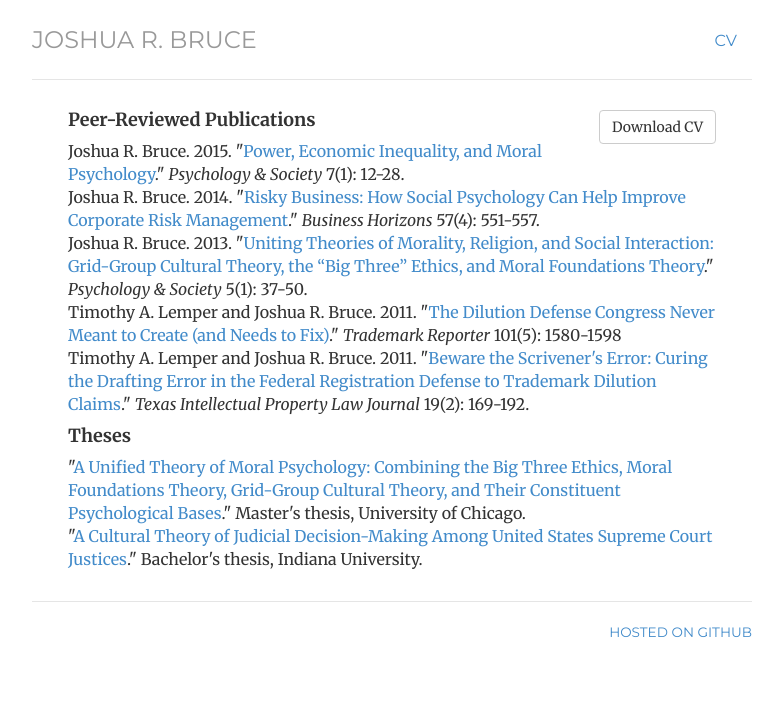
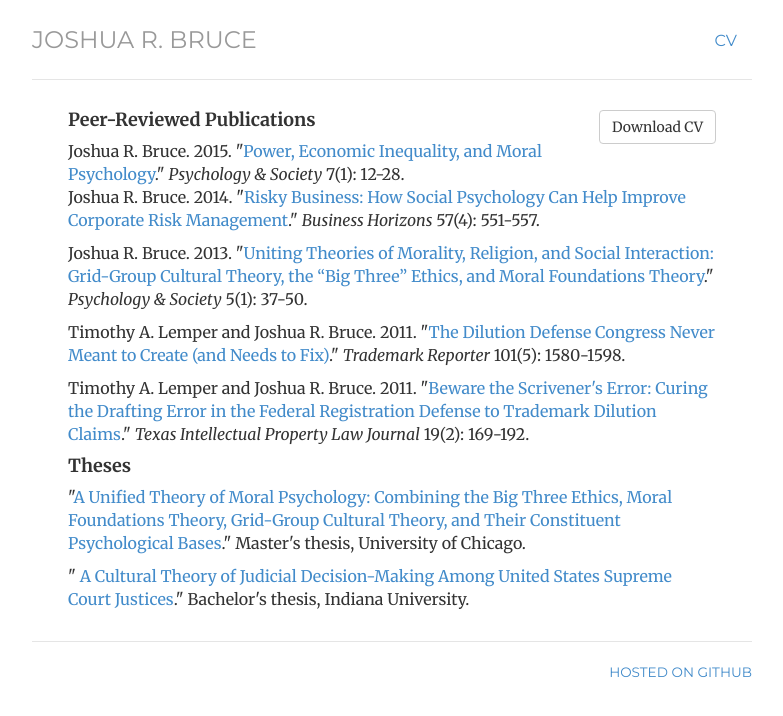
Before and after one commit to joshuarbruce/joshuarbruce.github.io, a Jekyll site: the page built from cv/index.html, in a window 1280 px wide. Shown: the top 716 px of the page, without its empty margins (248-1031 px from the left). Built offline with Jekyll 4.4.1, drawn with Linux system fonts in a browser that asks for light colours.

Commit message:
Update index.html

```diff
--- a/cv/index.html
+++ b/cv/index.html
@@ -8,24 +8,29 @@ description: list of Joshua R. Bruce's publications
 	<h4><b>Peer-Reviewed Publications</b></h4>
 	Joshua R. Bruce. 2015. "<a href="https://www.academia.edu/10452970/Power_Economic_Inequality_and_Moral_Psychology" taret="_blank">Power, Economic Inequality, and Moral Psychology</a>." <i>Psychology & Society</i> 7(1): 12-28.
 	<br>
+	<p>
+		Joshua R. Bruce. 2014. "<a href="https://www.academia.edu/6032323/Risky_Business_How_Social_Psychology_Can_Help_Improve_Corporate_Risk_Management" taret="_blank">Risky Business: How Social Psychology Can Help Improve Corporate Risk Management</a>." <i>Business Horizons</i> 57(4): 551-557.
+	</p>
 
-	Joshua R. Bruce. 2014. "<a href="https://www.academia.edu/6032323/Risky_Business_How_Social_Psychology_Can_Help_Improve_Corporate_Risk_Management" taret="_blank">Risky Business: How Social Psychology Can Help Improve Corporate Risk Management</a>." <i>Business Horizons</i> 57(4): 551-557.
-	<br>
+	<p>
+		Joshua R. Bruce. 2013. "<a href="http://www.psychologyandsociety.org/__assets/__original/2013/02/Bruce_J.pdf" taret="_blank">Uniting Theories of Morality, Religion, and Social Interaction: Grid-Group Cultural Theory, the “Big Three” Ethics, and Moral Foundations Theory</a>." <i>Psychology & Society</i> 5(1): 37-50.
+	</p>
 
-	Joshua R. Bruce. 2013. "<a href="http://www.psychologyandsociety.org/__assets/__original/2013/02/Bruce_J.pdf" taret="_blank">Uniting Theories of Morality, Religion, and Social Interaction: Grid-Group Cultural Theory, the “Big Three” Ethics, and Moral Foundations Theory</a>." <i>Psychology & Society</i> 5(1): 37-50.
-	<br>
+	<p>
+		Timothy A. Lemper and Joshua R. Bruce. 2011. "<a href="http://heinonline.org/HOL/LandingPage?collection=journals&handle=hein.journals/thetmr101&div=51&id=&page=" taret="_blank">The Dilution Defense Congress Never Meant to Create (and Needs to Fix)</a>." <i>Trademark Reporter</i> 101(5): 1580-1598.
+	</p>
 
-	Timothy A. Lemper and Joshua R. Bruce. 2011. "<a href="http://heinonline.org/HOL/LandingPage?collection=journals&handle=hein.journals/thetmr101&div=51&id=&page=" taret="_blank">The Dilution Defense Congress Never Meant to Create (and Needs to Fix)</a>." <i>Trademark Reporter</i> 101(5): 1580-1598
-	<br>
-
-	Timothy A. Lemper and Joshua R. Bruce. 2011. "<a href="http://heinonline.org/HOL/LandingPage?collection=journals&handle=hein.journals/tipj19&div=11&id=&page=" taret="_blank">Beware the Scrivener's Error: Curing the Drafting Error in the Federal Registration Defense to Trademark Dilution Claims</a>." <i>Texas Intellectual Property Law Journal</i> 19(2): 169-192.
-	<br>
+	<p>
+		Timothy A. Lemper and Joshua R. Bruce. 2011. "<a href="http://heinonline.org/HOL/LandingPage?collection=journals&handle=hein.journals/tipj19&div=11&id=&page=" taret="_blank">Beware the Scrivener's Error: Curing the Drafting Error in the Federal Registration Defense to Trademark Dilution Claims</a>." <i>Texas Intellectual Property Law Journal</i> 19(2): 169-192.
+	</p>
 
 	<h4><b>Theses</b></h4>
 
-	"<a href="https://www.academia.edu/7620433/MA_Thesis_A_Unified_Theory_of_Moral_Psychology_Combining_the_Big_Three_Ethics_Moral_Foundations_Theory_Grid-Group_Cultural_Theory_and_Their_Constituent_Psychological_Bases" target="_blank">A Unified Theory of Moral Psychology: Combining the Big Three Ethics, Moral Foundations Theory, Grid-Group Cultural Theory, and Their Constituent Psychological Bases</a>." Master's thesis, University of Chicago.
-	<br>
+	<p>"<a href="https://www.academia.edu/7620433/MA_Thesis_A_Unified_Theory_of_Moral_Psychology_Combining_the_Big_Three_Ethics_Moral_Foundations_Theory_Grid-Group_Cultural_Theory_and_Their_Constituent_Psychological_Bases" target="_blank">A Unified Theory of Moral Psychology: Combining the Big Three Ethics, Moral Foundations Theory, Grid-Group Cultural Theory, and Their Constituent Psychological Bases</a>." Master's thesis, University of Chicago.
+	</p>
 
-	"<a href="http://polisci.indiana.edu/undergraduate/theses/Bruce.pdf" target="_blank">A Cultural Theory of Judicial Decision-Making Among United States Supreme Court Justices</a>." Bachelor's thesis, Indiana University.
+	<p>"
+		<a href="http://polisci.indiana.edu/undergraduate/theses/Bruce.pdf" target="_blank">A Cultural Theory of Judicial Decision-Making Among United States Supreme Court Justices</a>." Bachelor's thesis, Indiana University.
+	</p>
 
 </div>
```
